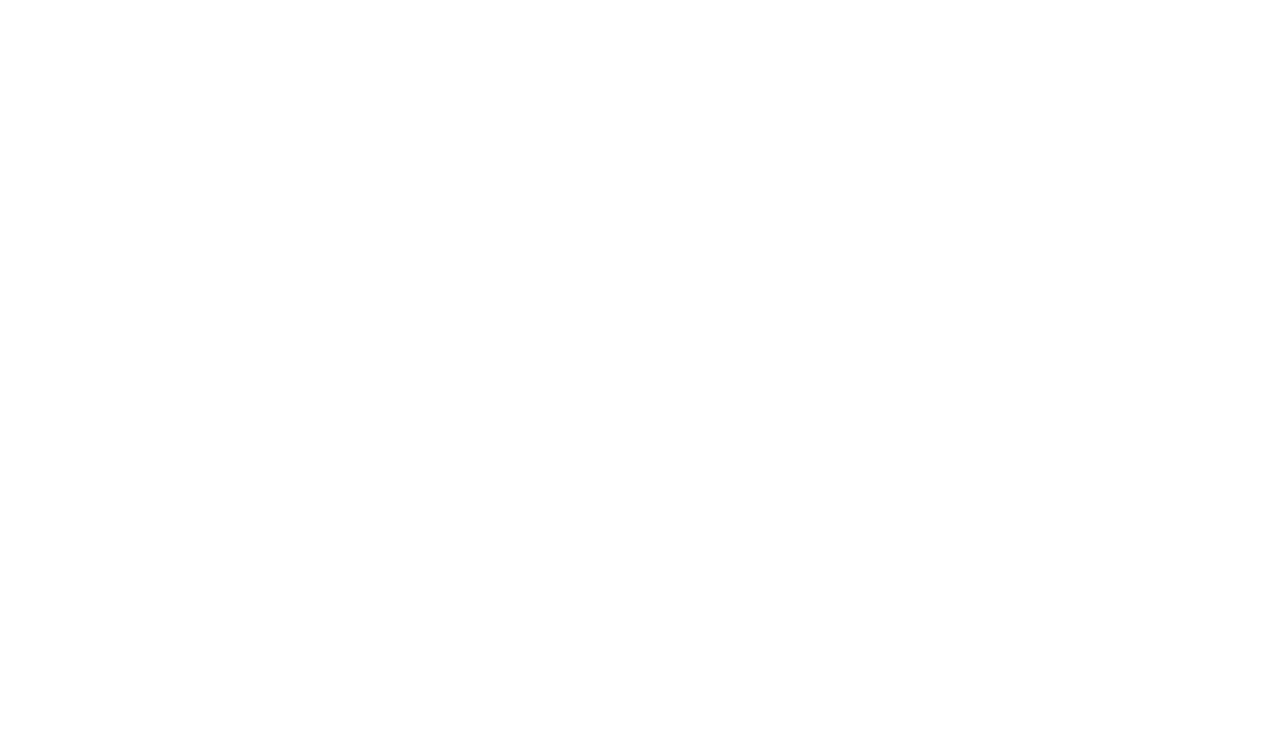
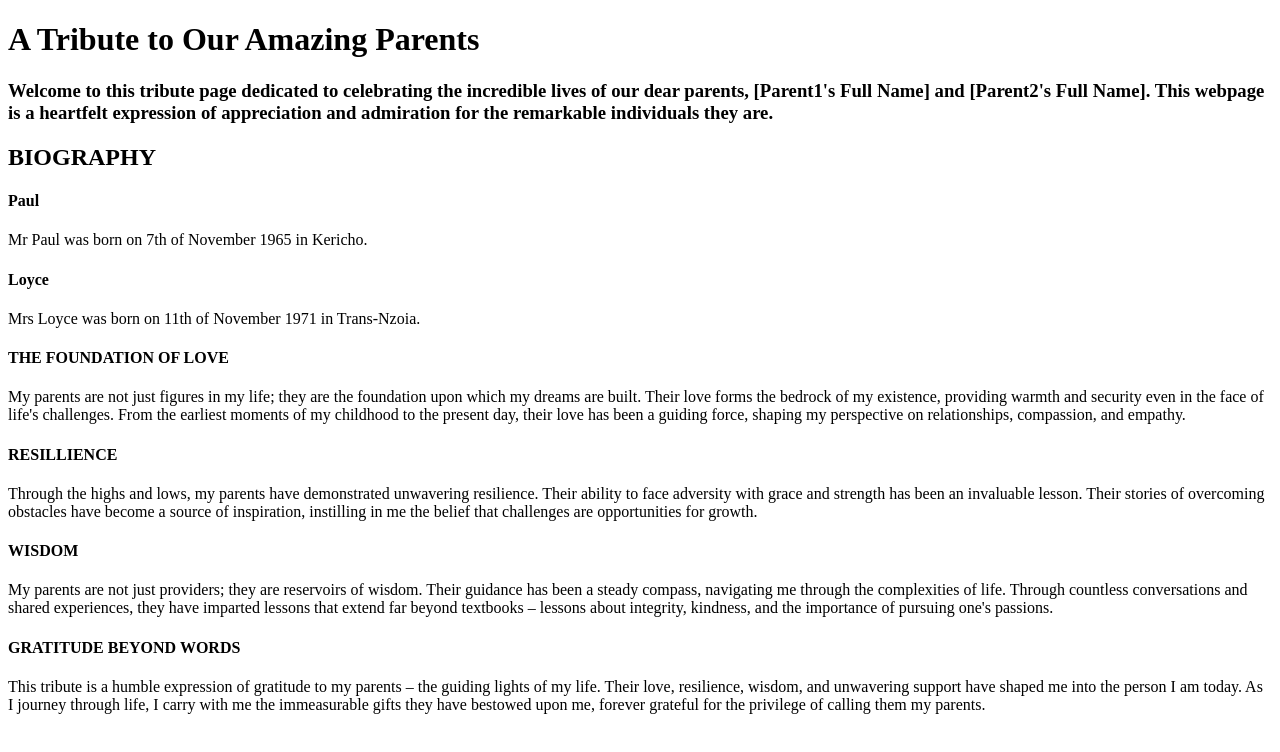
Before and after one commit to Abel-Ronoh/Parent-Tribute, a plain HTML site: page index.html in a window 1280 px wide. Drawn offline with Linux system fonts and the light colour scheme.

Commit message:
added more content on the page

```diff
--- a/index.html
+++ b/index.html
@@ -7,6 +7,54 @@
     <link rel="stylesheet" href="style.css">
 </head>
 <body>
-
+    <h1>A Tribute to Our Amazing Parents</h1>
+    <h3>Welcome to this tribute page dedicated to celebrating the incredible lives of our dear parents,
+         [Parent1's Full Name] and [Parent2's Full Name]. This webpage is a heartfelt expression of
+         appreciation and admiration for the remarkable individuals they are.
+    </h3>
+    <div>
+        <h2>BIOGRAPHY</h2>
+        <div>
+            <h4>Paul</h4>
+            <p>Mr Paul was born on 7th of November 1965 in Kericho.</p>
+        </div>
+        <div>
+            <h4>Loyce</h4>
+            <p>Mrs Loyce was born on 11th of November 1971 in Trans-Nzoia.</p>
+        </div>
+        <div>
+            <h4>THE FOUNDATION OF LOVE</h4>
+            <p>
+                My parents are not just figures in my life; they are the foundation upon which my dreams are built.
+                Their love forms the bedrock of my existence, providing warmth and security even in the face of
+                life's challenges. From the earliest moments of my childhood to the present day, their love has
+                been a guiding force, shaping my perspective on relationships, compassion, and empathy.
+            </p>
+        </div>
+        <div>
+            <h4>RESILLIENCE</h4>
+            <P>Through the highs and lows, my parents have demonstrated unwavering resilience. Their ability to face
+                 adversity with grace and strength has been an invaluable lesson. Their stories of overcoming obstacles
+                  have become a source of inspiration, instilling in me the belief that challenges are opportunities for growth.
+            </P>
+        </div>
+        <div>
+            <h4>WISDOM</h4>
+            <P>
+                My parents are not just providers; they are reservoirs of wisdom. Their guidance has been a steady compass, navigating
+                me through the complexities of life. Through countless conversations and shared experiences, they have imparted
+                lessons that extend far beyond textbooks – lessons about integrity, kindness, and the importance of pursuing one's passions.
+            </P>
+        </div>
+        <div>
+            <h4>GRATITUDE BEYOND WORDS</h4>
+            <P>
+                This tribute is a humble expression of gratitude to my parents – the guiding lights of my life. Their love,
+                resilience, wisdom, and unwavering support have shaped me into the person I am today. As I journey through
+                life, I carry with me the immeasurable gifts they have bestowed upon me, forever grateful for the privilege
+                of calling them my parents.
+            </P>
+        </div>
+    </div>
 </body>
 </html>
```
